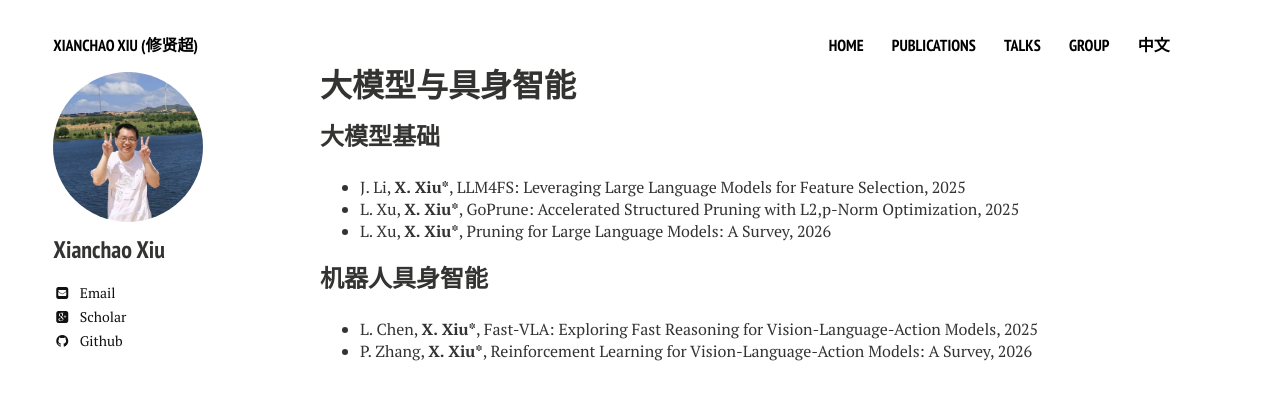
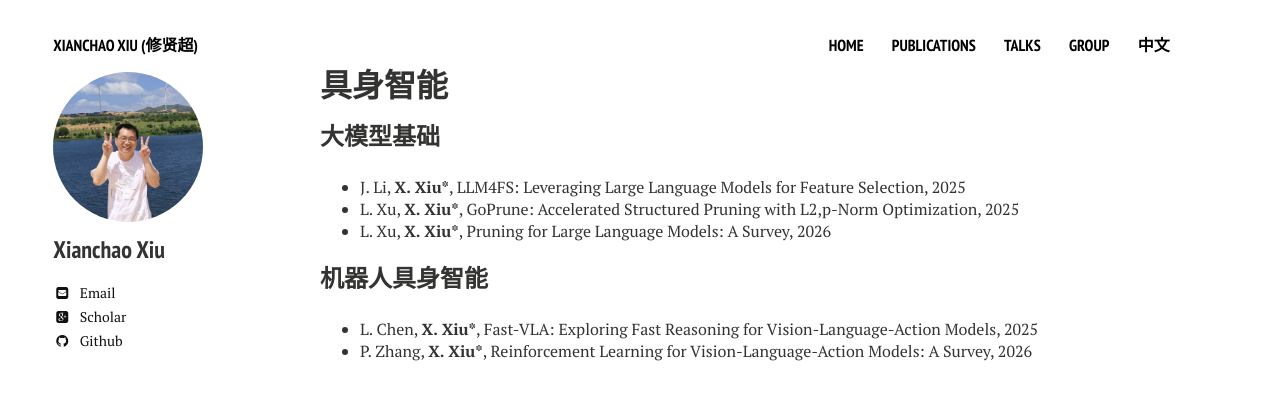
Before and after one commit to xianchaoxiu/xianchaoxiu.github.io, a Jekyll site: the page built from chinese/research/EAI/index.md, in a window 1280 px wide. Shown: the top 400 px of the page. Built offline with Jekyll 4.4.1, drawn with Linux system fonts in a browser that asks for light colours; nearby versions of some CDN libraries.

Commit message:
Update index.md

```diff
--- a/chinese/research/EAI/index.md
+++ b/chinese/research/EAI/index.md
@@ -1,6 +1,6 @@
 ---
 layout: page
-title: 大模型与具身智能
+title: 具身智能
 comments: false
 share: false
 ---
```
